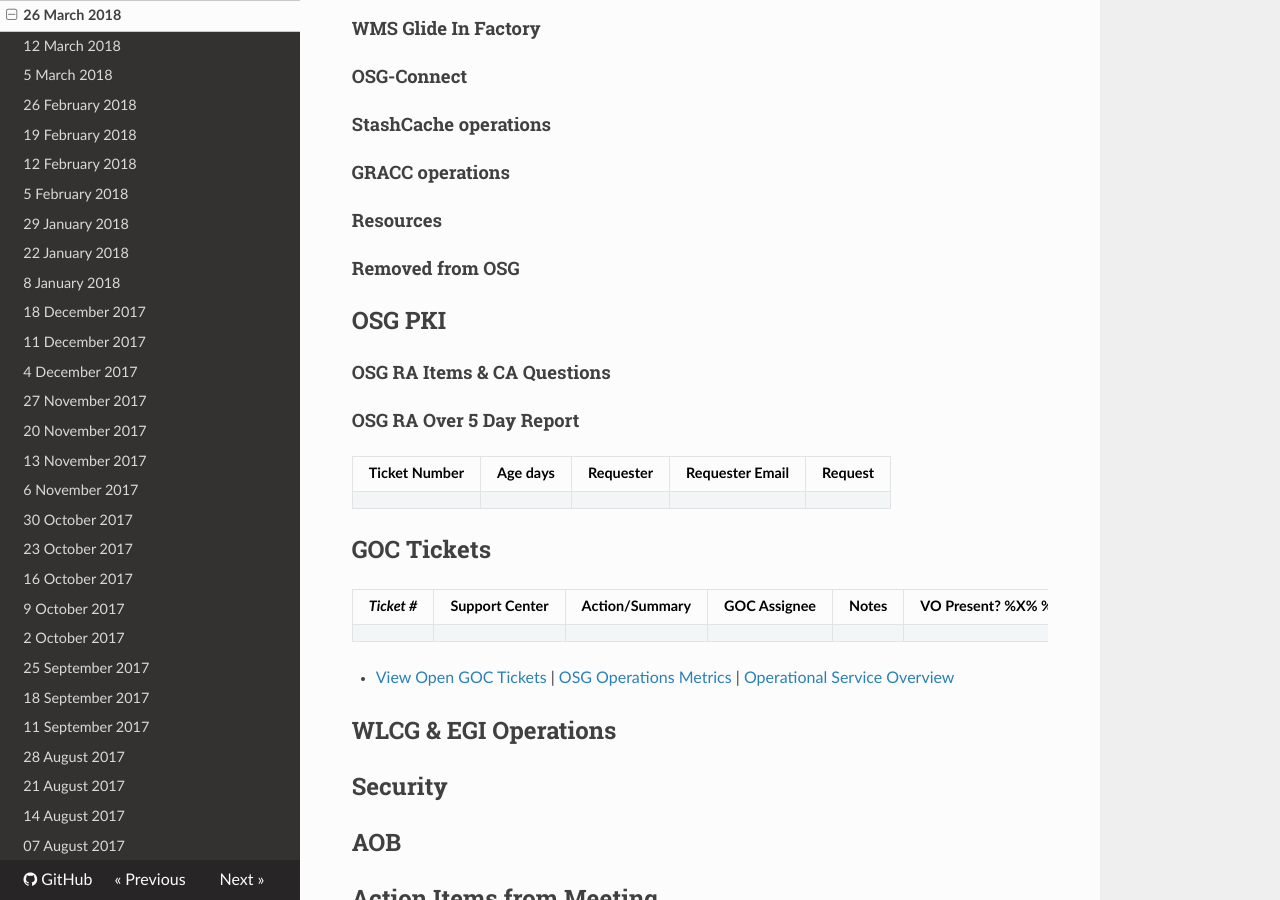
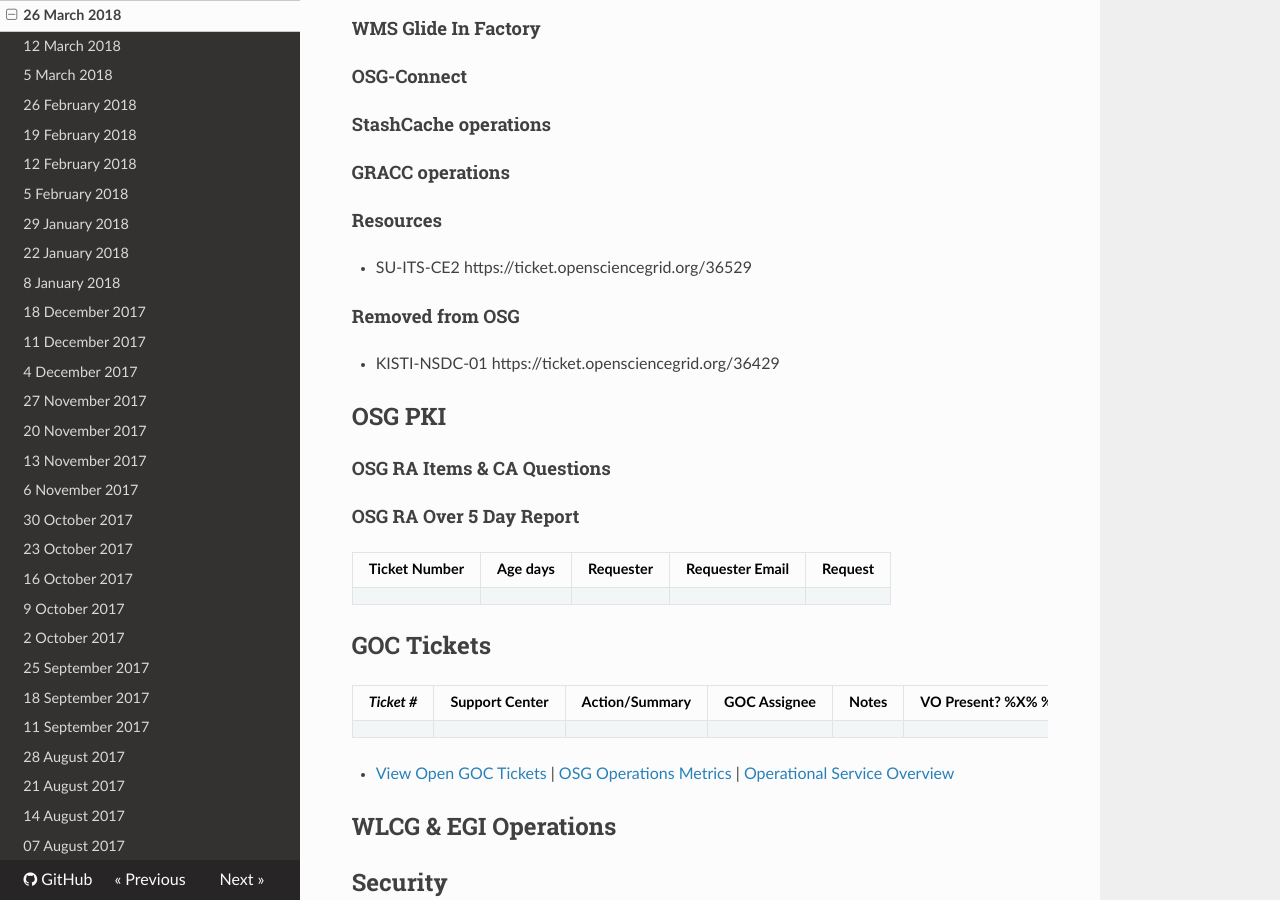
Before and after one commit to osg-htc/operations, an MkDocs documentation site: the page built from docs/WeeklyMinutes/26Mar2018.md, in a window 1280 px wide and 900 px high, scrolled down 1123 px. Built offline with MkDocs 1.6.1, drawn with Linux system fonts in a browser that asks for light colours; nearby versions of some CDN libraries; old or Windows-style settings are respelled for this version of MkDocs.

Commit message:
Update 26Mar2018.md

```diff
--- a/docs/WeeklyMinutes/26Mar2018.md
+++ b/docs/WeeklyMinutes/26Mar2018.md
@@ -43,8 +43,10 @@
 #### GRACC operations
 
 #### Resources
+   * SU-ITS-CE2 https://ticket.opensciencegrid.org/36529
 
 #### Removed from OSG
+   * KISTI-NSDC-01 https://ticket.opensciencegrid.org/36429
 
 ## OSG PKI
 
```
